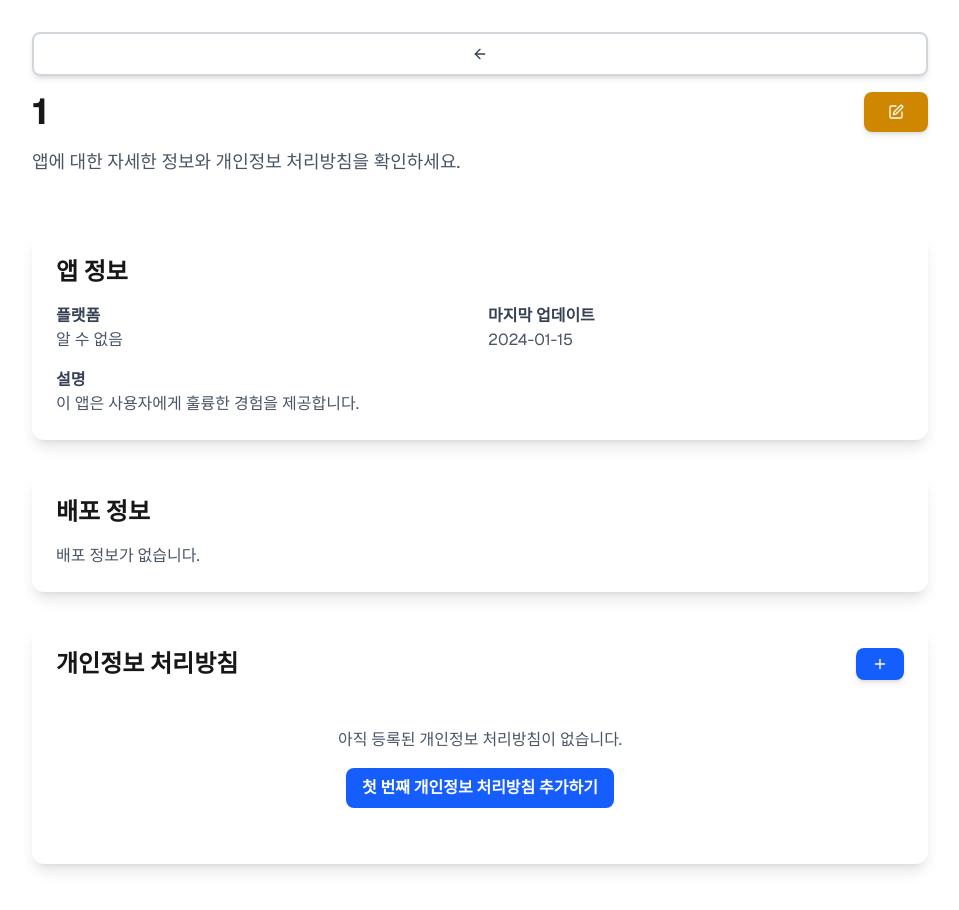
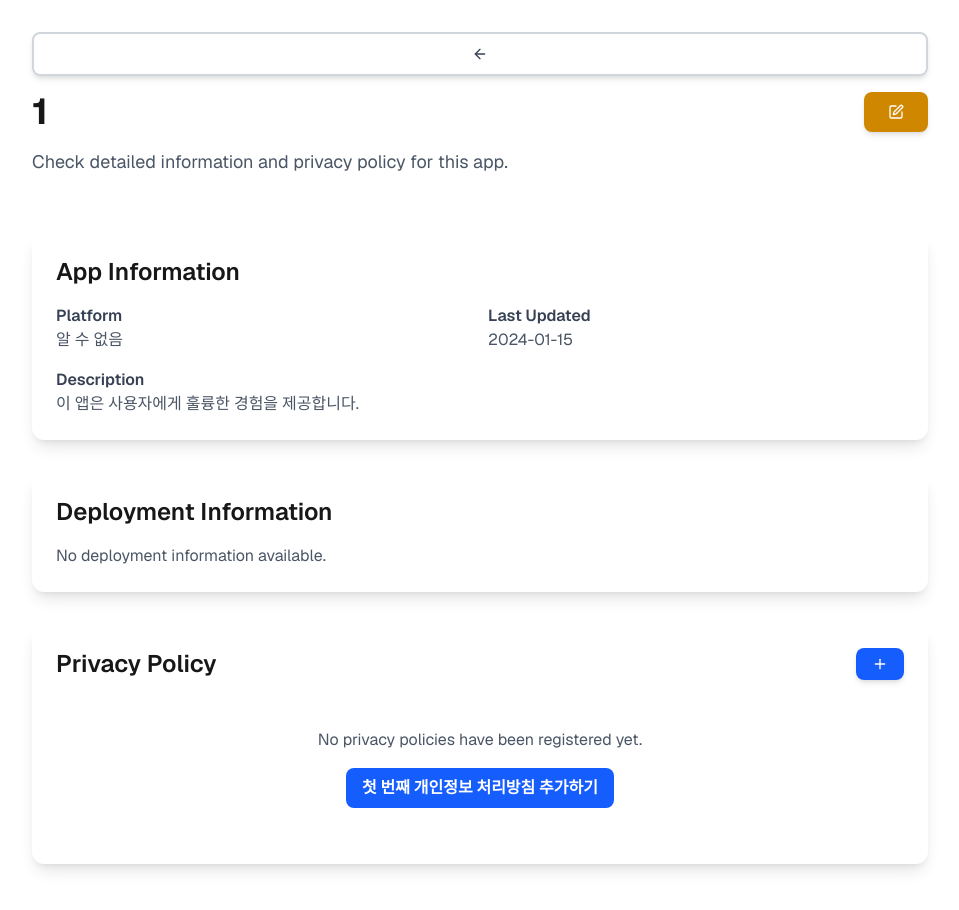
Before and after one commit to 0010capacity/0010capacity.github.io, a Next.js app: page /apps/1 in a window 1280 px wide. Shown: the top 910 px of the page, without its empty margins (160-1119 px from the left). Built offline with nearby package versions, Linux system fonts and the light colour scheme.

Commit message:
Translate app and profile information to English for consistency and accessibility

```diff
--- a/app/apps/[appName]/page.tsx
+++ b/app/apps/[appName]/page.tsx
@@ -60,7 +60,7 @@ export default async function AppDetailPage({ params }: AppDetailPageProps) {
             <div>
               <h1 className="text-4xl font-bold mb-4">{decodedAppName}</h1>
               <p className="text-lg text-gray-600 mb-6">
-                앱에 대한 자세한 정보와 개인정보 처리방침을 확인하세요.
+                Check detailed information and privacy policy for this app.
               </p>
             </div>
             <Button
@@ -74,10 +74,10 @@ export default async function AppDetailPage({ params }: AppDetailPageProps) {
 
         {/* 앱 정보 섹션 */}
         <div className="bg-white dark:bg-gray-800 rounded-xl shadow-lg p-6 mb-8">
-          <h2 className="text-2xl font-semibold mb-4">앱 정보</h2>
+          <h2 className="text-2xl font-semibold mb-4">App Information</h2>
           <div className="grid grid-cols-1 md:grid-cols-2 gap-4">
             <div>
-              <h3 className="font-semibold text-gray-700 dark:text-gray-300">플랫폼</h3>
+              <h3 className="font-semibold text-gray-700 dark:text-gray-300">Platform</h3>
               <p className="text-gray-600 dark:text-gray-400">
                 {deployments.length > 0 ?
                   (deployments[0].type === 'website' ? '웹' :
@@ -86,13 +86,13 @@ export default async function AppDetailPage({ params }: AppDetailPageProps) {
               </p>
             </div>
             <div>
-              <h3 className="font-semibold text-gray-700 dark:text-gray-300">마지막 업데이트</h3>
+              <h3 className="font-semibold text-gray-700 dark:text-gray-300">Last Updated</h3>
               <p className="text-gray-600 dark:text-gray-400">
                 {appData ? new Date(appData.updatedAt).toLocaleDateString('ko-KR') : '2024-01-15'}
               </p>
             </div>
             <div className="md:col-span-2">
-              <h3 className="font-semibold text-gray-700 dark:text-gray-300">설명</h3>
+              <h3 className="font-semibold text-gray-700 dark:text-gray-300">Description</h3>
               <p className="text-gray-600 dark:text-gray-400">
                 {appData ? appData.description : '이 앱은 사용자에게 훌륭한 경험을 제공합니다.'}
               </p>
@@ -102,7 +102,7 @@ export default async function AppDetailPage({ params }: AppDetailPageProps) {
 
         {/* 배포 정보 섹션 */}
         <div className="bg-white dark:bg-gray-800 rounded-xl shadow-lg p-6 mb-8">
-          <h2 className="text-2xl font-semibold mb-4">배포 정보</h2>
+          <h2 className="text-2xl font-semibold mb-4">Deployment Information</h2>
           {deployments.length > 0 ? (
             <div className="grid grid-cols-1 md:grid-cols-2 gap-4">
               {deployments.map((deployment, index) => (
@@ -133,14 +133,14 @@ export default async function AppDetailPage({ params }: AppDetailPageProps) {
               ))}
             </div>
           ) : (
-            <p className="text-gray-600 dark:text-gray-400">배포 정보가 없습니다.</p>
+            <p className="text-gray-600 dark:text-gray-400">No deployment information available.</p>
           )}
         </div>
 
         {/* GitHub 레포지토리 섹션 */}
         {githubRepo && (
           <div className="bg-white dark:bg-gray-800 rounded-xl shadow-lg p-6 mb-8">
-            <h2 className="text-2xl font-semibold mb-4">소스 코드</h2>
+            <h2 className="text-2xl font-semibold mb-4">Source Code</h2>
             <a
               href={githubRepo}
               target="_blank"
@@ -162,7 +162,7 @@ export default async function AppDetailPage({ params }: AppDetailPageProps) {
         {/* 개인정보 처리방침 섹션 */}
         <div className="bg-white dark:bg-gray-800 rounded-xl shadow-lg p-6">
           <div className="flex justify-between items-center mb-4">
-            <h2 className="text-2xl font-semibold">개인정보 처리방침</h2>
+            <h2 className="text-2xl font-semibold">Privacy Policy</h2>
             <Button
               as={Link}
               href={`/submit-pr?app=${encodeURIComponent(decodedAppName)}`}
@@ -184,7 +184,7 @@ export default async function AppDetailPage({ params }: AppDetailPageProps) {
                          policy.language}
                       </h3>
                       <p className="text-sm text-gray-600 dark:text-gray-400">
-                        마지막 업데이트: {policy.lastUpdated}
+                        Last updated: {policy.lastUpdated}
                       </p>
                     </div>
                     <div className="flex gap-2">
@@ -219,7 +219,7 @@ export default async function AppDetailPage({ params }: AppDetailPageProps) {
           ) : (
             <div className="text-center py-8">
               <p className="text-gray-600 dark:text-gray-400 mb-4">
-                아직 등록된 개인정보 처리방침이 없습니다.
+                No privacy policies have been registered yet.
               </p>
               <Link
                 href={`/submit-pr?app=${encodeURIComponent(decodedAppName)}`}
--- a/app/apps/page.tsx
+++ b/app/apps/page.tsx
@@ -107,9 +107,9 @@ export default function Apps() {
             <Button as={Link} href="/" variant="outline" icon={Home}>
             </Button>
           </div>
-          <h1 className="text-4xl font-bold mb-4">내 앱들</h1>
+          <h1 className="text-4xl font-bold mb-4">My Apps</h1>
           <p className="text-lg text-center mb-6">
-            제가 개발한 iOS, Android, 웹 앱들을 소개합니다. 각 앱을 다운로드하거나 사용해 보세요.
+            Here are the iOS, Android, and web apps I've developed. Download or try them out.
           </p>
           <Button as={Link} href="/upload-app" variant="primary" icon={Upload}>
           </Button>
@@ -144,9 +144,8 @@ export default function Apps() {
           </div>
         ) : (
           <div className="text-center py-12">
-            <p className="text-lg text-gray-600 mb-4">등록된 앱이 없습니다.</p>
-            <Button as={Link} href="/upload-app" variant="primary">
-              첫 번째 앱 업로드하기
+            <p className="text-lg text-gray-600 mb-4">No apps registered yet.</p>
+            <Button as={Link} href="/upload-app" variant="primary" icon={Upload}>
             </Button>
           </div>
         )}
--- a/app/page.tsx
+++ b/app/page.tsx
@@ -103,25 +103,25 @@ export default function Home() {
         {/* Profile Section */}
         <section className="mb-12">
           <div className="flex justify-between items-center mb-8">
-            <h2 className="text-4xl font-bold text-white">프로필</h2>
+            <h2 className="text-4xl font-bold text-white">Profile</h2>
             <Button as={Link} href="/edit-profile" variant="primary" size="sm" icon={Edit}>
             </Button>
           </div>
           <div className="grid grid-cols-1 md:grid-cols-2 gap-6 mb-8">
             <Card className="bg-gray-800 border-gray-700 hover:shadow-2xl transition-shadow duration-300">
-              <h3 className="text-2xl font-semibold text-gray-400 mb-2">이름</h3>
+              <h3 className="text-2xl font-semibold text-gray-400 mb-2">Name</h3>
               <p className="text-gray-300">{profile.name}</p>
             </Card>
             <Card className="bg-gray-800 border-gray-700 hover:shadow-2xl transition-shadow duration-300">
-              <h3 className="text-2xl font-semibold text-gray-400 mb-2">이메일</h3>
+              <h3 className="text-2xl font-semibold text-gray-400 mb-2">Email</h3>
               <p className="text-gray-300">{profile.email}</p>
             </Card>
             <Card className="bg-gray-800 border-gray-700 hover:shadow-2xl transition-shadow duration-300">
-              <h3 className="text-2xl font-semibold text-gray-400 mb-2">국가</h3>
+              <h3 className="text-2xl font-semibold text-gray-400 mb-2">Country</h3>
               <p className="text-gray-300">{profile.country}</p>
             </Card>
             <Card className="bg-gray-800 border-gray-700 hover:shadow-2xl transition-shadow duration-300">
-              <h3 className="text-2xl font-semibold text-gray-400 mb-2">학력</h3>
+              <h3 className="text-2xl font-semibold text-gray-400 mb-2">Education</h3>
               <p className="text-gray-300">{profile.education}</p>
             </Card>
           </div>
@@ -139,12 +139,12 @@ export default function Home() {
               ))}
             </div>
             <p className="text-xs text-gray-500 dark:text-gray-400 mt-2">
-              * 프로필에서 기술 스택을 편집할 수 있습니다
+              * You can edit your tech stack in your profile
             </p>
           </Card>
 
           {/* GitHub Calendar */}
-          <Card title="GitHub 기여도" className="bg-gray-800 border-gray-700">
+          <Card title="GitHub Contributions" className="bg-gray-800 border-gray-700">
             <div className="overflow-x-auto bg-gray-900 rounded-lg p-4">
               <GitHubCalendar username="0010capacity" colorScheme="dark" />
             </div>
```
